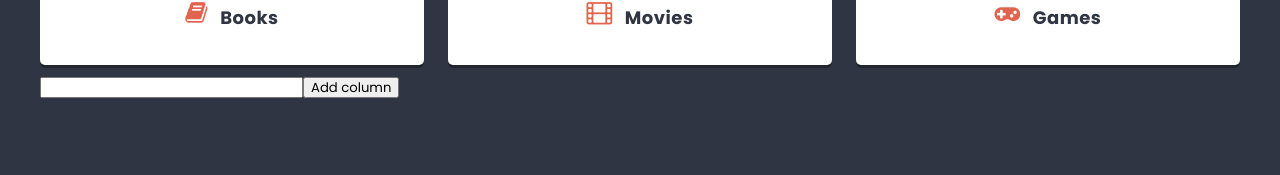
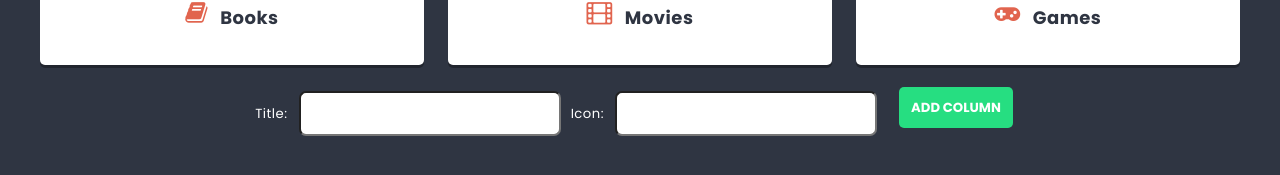
Before and after one commit to Adriannan23/MyFirstRactApp, a React (Create React App) app: page / in a window 1280 px wide. Shown: the part 555-730 px from the top of the page. Built offline with nearby package versions, Linux system fonts and the light colour scheme.

Commit message:
style inputs from ColumnForm.js

```diff
--- a/src/components/ColumnForm/ColumnForm.js
+++ b/src/components/ColumnForm/ColumnForm.js
@@ -1,18 +1,23 @@
 import styles from './ColumnForm.module.scss';
 import { useState } from 'react';
+import Button from '../Button/Button';
+
 
 const ColumnForm = props => {
-  const [value, setValue] = useState('');
+  const [title, setTitle] = useState('');
+  const [icon, setIcon] = useState('');
   const handleSubmit = e => {
     e.preventDefault();
-    props.action({ title: value });
-    setValue('');
+    props.action({ title: title, icon: icon });
+    setTitle('');
+    setIcon('');
   };
 
   return (
-    <form onSubmit={handleSubmit}>
-      <input type="text" value={value} onChange={e => setValue(e.target.value)} />
-      <button>Add column</button>
+    <form className={styles.columnForm} onSubmit={handleSubmit}>
+      <span className={styles.formContainer}><span className={styles.columnFormTitle} >Title: </span><input type="text" value={title} onChange={e => setTitle(e.target.value)} /></span>
+      <span className={styles.formContainer}><span className={styles.columnFormTitle}>Icon: </span><input type="text" value={icon} onChange={e => setIcon(e.target.value)} /> </span>
+      <Button>Add column</Button>
     </form>
   );
 };
--- a/src/components/ColumnForm/ColumnForm.module.scss
+++ b/src/components/ColumnForm/ColumnForm.module.scss
@@ -1 +1,27 @@
 @import '../../styles/settings.scss';
+
+.columnForm{
+display: flex;
+justify-content: center;
+align-items: center;
+padding: 10px;
+flex-wrap: wrap;
+
+input{
+  padding: 13px 3px 13px 0;
+border-radius: 7px;
+margin-right: 10px;
+position: relative;
+}
+
+.columnFormTitle{
+  margin-right: 7px;
+}
+
+// Button {
+//   position: absolute;
+// right: 300px;
+// bottom: 85px;
+// }
+
+}
--- a/src/components/List/List.js
+++ b/src/components/List/List.js
@@ -12,7 +12,7 @@ const List = () => {
   ]);
 
   const addColumn = newColumn => {
-    setColumns([...columns, { id: shortid(), title: newColumn.title }]);
+    setColumns([...columns, { id: shortid(), title: newColumn.title, icon: newColumn.icon }]);
   };
 
   return (
--- a/src/components/TextInput/TextInput.js
+++ b/src/components/TextInput/TextInput.js
@@ -1,7 +1,7 @@
 import styles from './TextInput.module.scss';
 
-const TextInput = props => {
-  return <input className={styles.input} placeholder={props.placeholder} type="text" />
-}
+const TextInput = (props) => {
+  return <input className={styles.input} value={props.value} onChange={props.onChange} placeholder={props.placeholder} type="text" />
+};
 
 export default TextInput;
```
